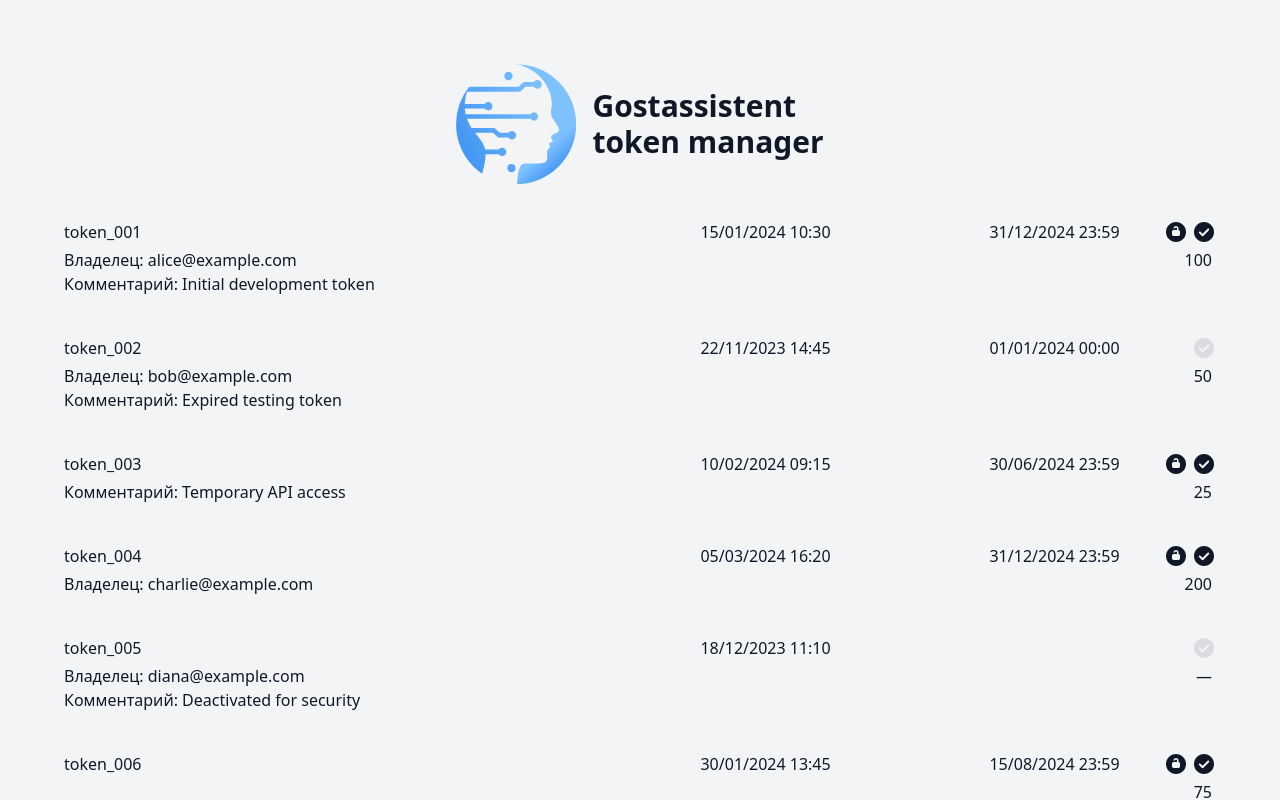
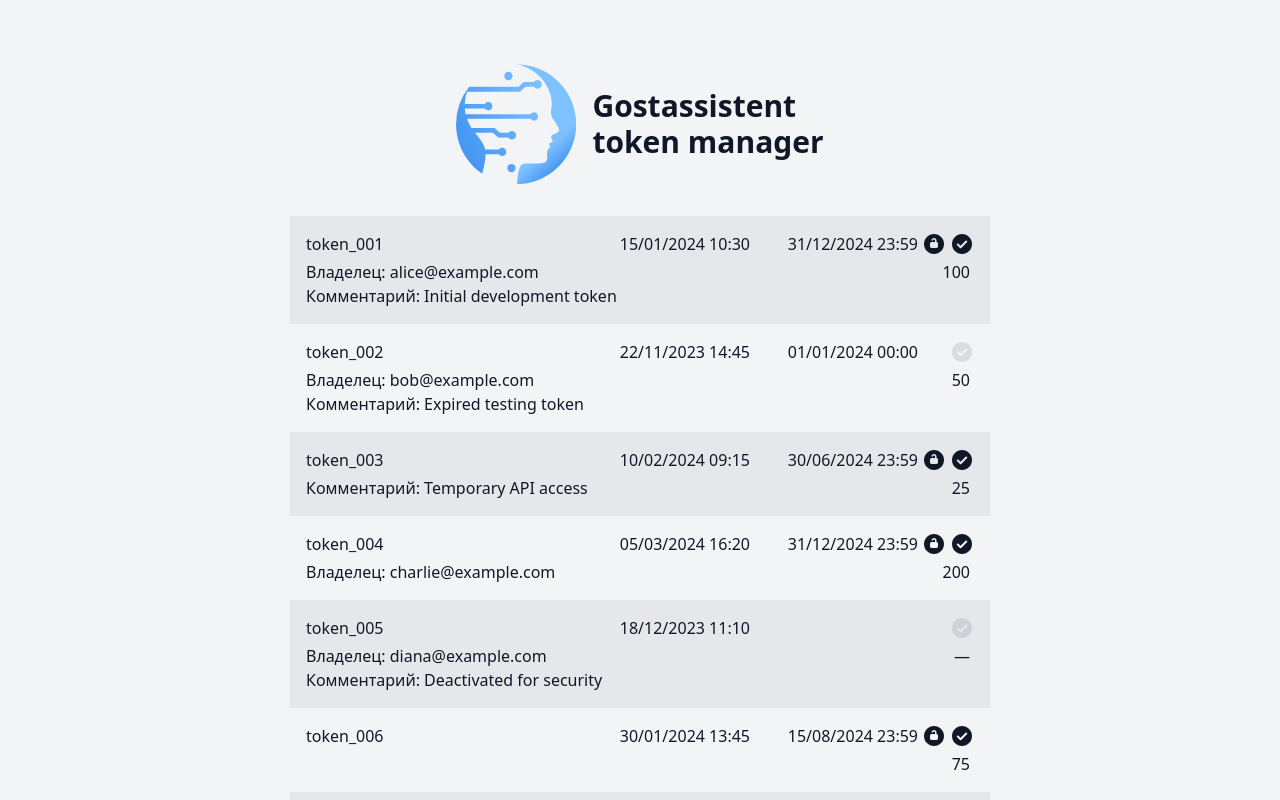
Before and after one commit to Ivan-Gav/token-admin-panel, a React (Vite) app: page / in a window 1280 px wide. Shown: the top 800 px of the page. Built offline with nearby package versions, Linux system fonts and the light colour scheme.

Commit message:
temp commit

```diff
--- a/src/components/TokenList.tsx
+++ b/src/components/TokenList.tsx
@@ -73,7 +73,7 @@ const TokenItem = ({ item }: { item: Token }) => {
   } = item;
 
   return (
-    <div className="grid grid-cols-12 gap-1 m-1 w-full">
+    <div className="grid grid-cols-12 gap-1 p-4 w-full odd:bg-gray-500/10">
       <>
         <div className="col-span-5">{id}</div>
         <div className="col-span-3 justify-self-end">
@@ -104,5 +104,11 @@ const TokenItem = ({ item }: { item: Token }) => {
 //-----------------------------------------------------------
 
 export const TokenList = () => {
-  return mockTokens.map((item) => <TokenItem item={item} key={item.id} />);
+  return (
+    <div className="flex flex-col">
+      {mockTokens.map((item) => (
+        <TokenItem item={item} key={item.id} />
+      ))}
+    </div>
+  );
 };
```
Also changed, not shown: package.json (line endings or trailing spaces).
